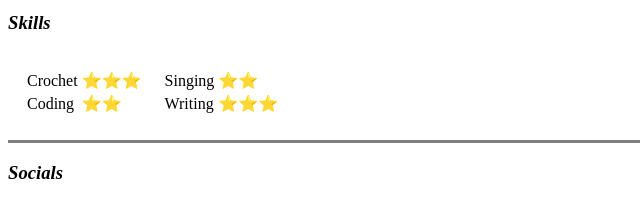
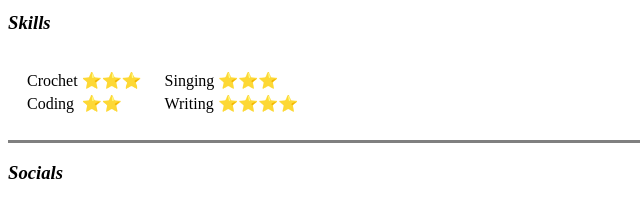
Before and after one commit to Gael12227/First-Website, a plain HTML site: page index.html in a window 1280 px wide. Shown: the part 728-928 px from the top of the page, 0-640 px from the left. Drawn offline with Linux system fonts and the light colour scheme.

Commit message:
Update index.html

```diff
--- a/index.html
+++ b/index.html
@@ -53,11 +53,11 @@
                 <table>
                     <tr>
                         <td>Singing</td>
-                        <td>⭐⭐</td>
+                        <td>⭐⭐⭐</td>
                     </tr>
                     <tr>
                         <td>Writing</td>
-                        <td>⭐⭐⭐</td>
+                        <td>⭐⭐⭐⭐</td>
                     </tr>
                 </table>
             </td>
```
